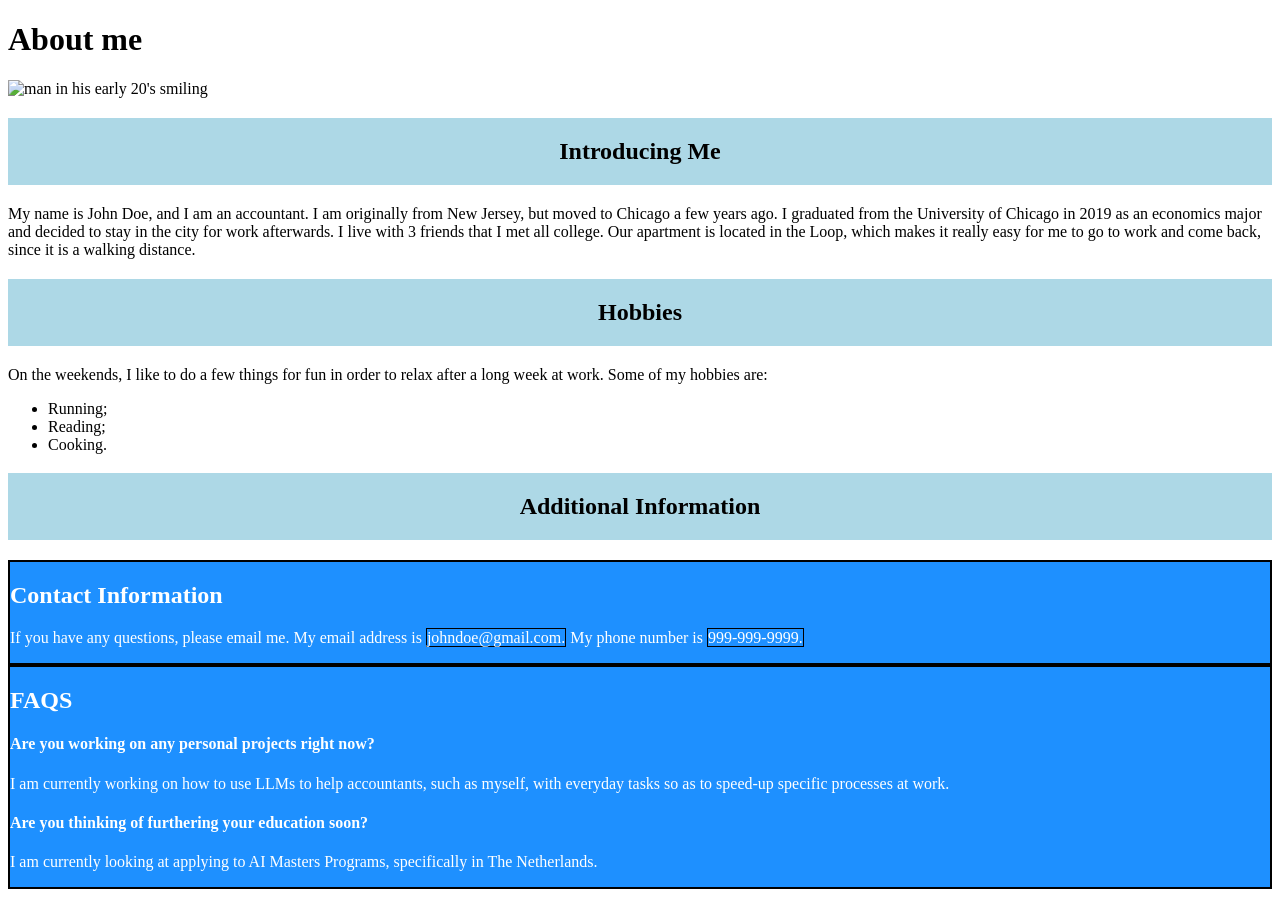
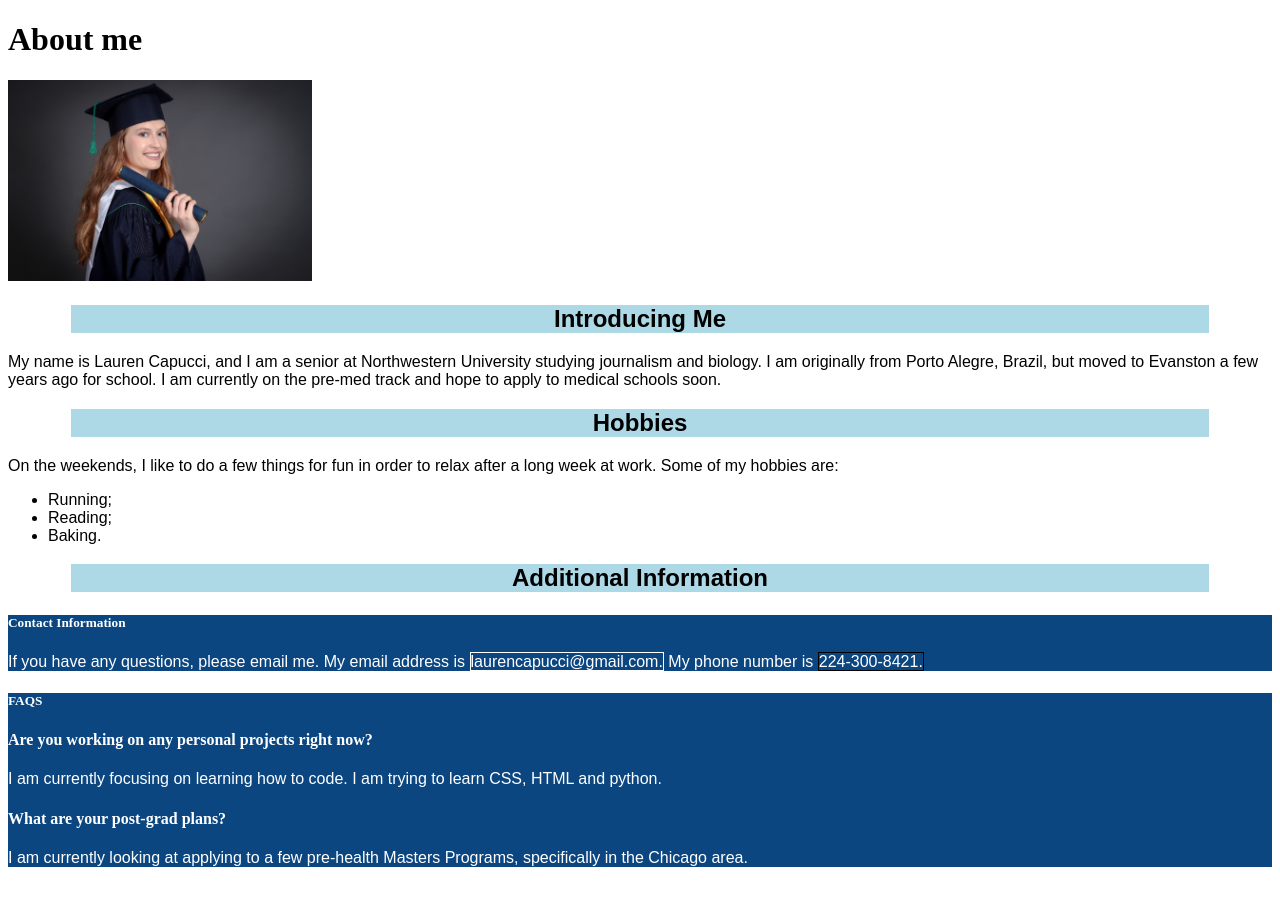
Before and after one commit to laurencapucci/Interactives, a plain HTML site: page Journalism 320/index.html in a window 1280 px wide. Drawn offline with Linux system fonts and the light colour scheme.

Commit message:
more changes

```diff
--- a/Journalism 320/index.html
+++ b/Journalism 320/index.html
@@ -3,37 +3,36 @@
 <html>
 
 <head>
-<title>About John Doe</title>
-<style> .additionalinfo{background-color: DodgerBlue; color: white; border: 2px solid black} </style>
-<style> #Section {background-color: lightblue; color: black; padding: 20px; text-align: center} </style>
+<title>Lauren Capucci's Portfolio
+</title>
+<link rel="stylesheet" href="style.css">
 </head>
 
 <body>
 <h1>About me</h1>
-<img alt="man in his early 20's smiling" src="man.jpg" width=304px height=201px/>
-<h2 id="Section">Introducing Me</h2>
-<p> My name is John Doe, and I am an accountant. I am originally from New Jersey, but moved to Chicago a few years ago. I graduated from the University of Chicago in 2019 as an economics major and decided to stay in the city for work afterwards. I live with 3 friends that I met all college. Our apartment is located in the Loop, which makes it really easy for me to go to work and come back, since it is a walking distance.</p>
+<img alt="Lauren with her graduation cap smiling" src="me.jpg" width=304px height=201px/>
 
-<h2 id="Section">Hobbies</h2>
+<div class="headers"><h2 id="Section">Introducing Me</h2></div>
+<p> My name is Lauren Capucci, and I am a senior at Northwestern University studying journalism and biology. I am originally from Porto Alegre, Brazil, but moved to Evanston a few years ago for school. I am currently on the pre-med track and hope to apply to medical schools soon.</p>
+
+<div class="headers"><h2 id="Section">Hobbies</h2></div>
 <p>On the weekends, I like to do a few things for fun in order to relax after a long week at work. Some of my hobbies are: </p>
-<ul> <li> Running; </li> <li> Reading; </li> <li> Cooking. </li> </ul>
+<ul> <li> Running; </li> <li> Reading; </li> <li> Baking. </li> </ul>
 
-<h2 id="Section">Additional Information</h2>
+<div class="headers"><h2> Additional Information </h2> </div>
 
 <div class="additionalinfo">
-<h2>Contact Information</h2>
-<p>If you have any questions, please email me. My email address is <span style="border: 1px solid black">johndoe@gmail.com.</span> My phone number is <span style="border: 1px solid black">999-999-9999.</span></p>
+<h5>Contact Information</h5>
+<p style="color: white">If you have any questions, please email me. My email address is <span style="border: 1px solid">laurencapucci@gmail.com.</span> My phone number is <span style="border: 1px solid black">224-300-8421.</span></p>
 </div>
 
 <div class="additionalinfo">
-<h2>FAQS</h2>
-<h4>Are you working on any personal projects right now?</h3>
-<p>I am currently working on how to use LLMs to help accountants, such as myself, with everyday tasks so as to speed-up specific processes at work.</p>
-<h4>Are you thinking of furthering your education soon?</h3>
-<p>I am currently looking at applying to AI Masters Programs, specifically in The Netherlands.</p>
+<h5>FAQS</h5>
+<h4>Are you working on any personal projects right now?</h4>
+<p style="color: white">I am currently focusing on learning how to code. I am trying to learn CSS, HTML and python.</p>
+<h4>What are your post-grad plans?</h3>
+<p style="color: white">I am currently looking at applying to a few pre-health Masters Programs, specifically in the Chicago area.</p>
 </div>
-
-
 
 </body>
 </html>
--- a/Journalism 320/style.css
+++ b/Journalism 320/style.css
@@ -0,0 +1,23 @@
+p {
+    color: black;
+    font-family: sans-serif;
+}
+
+ul {
+    color: black;
+    font-family: sans-serif;
+}
+
+.headers {
+    background-color: lightblue;
+    font-family: sans-serif;
+    text-align: center;
+    color: black;
+    width: 90%;
+    margin: auto;
+}
+
+.additionalinfo
+    {background-color: rgb(11, 70, 129);
+        color: white;
+    }
```
